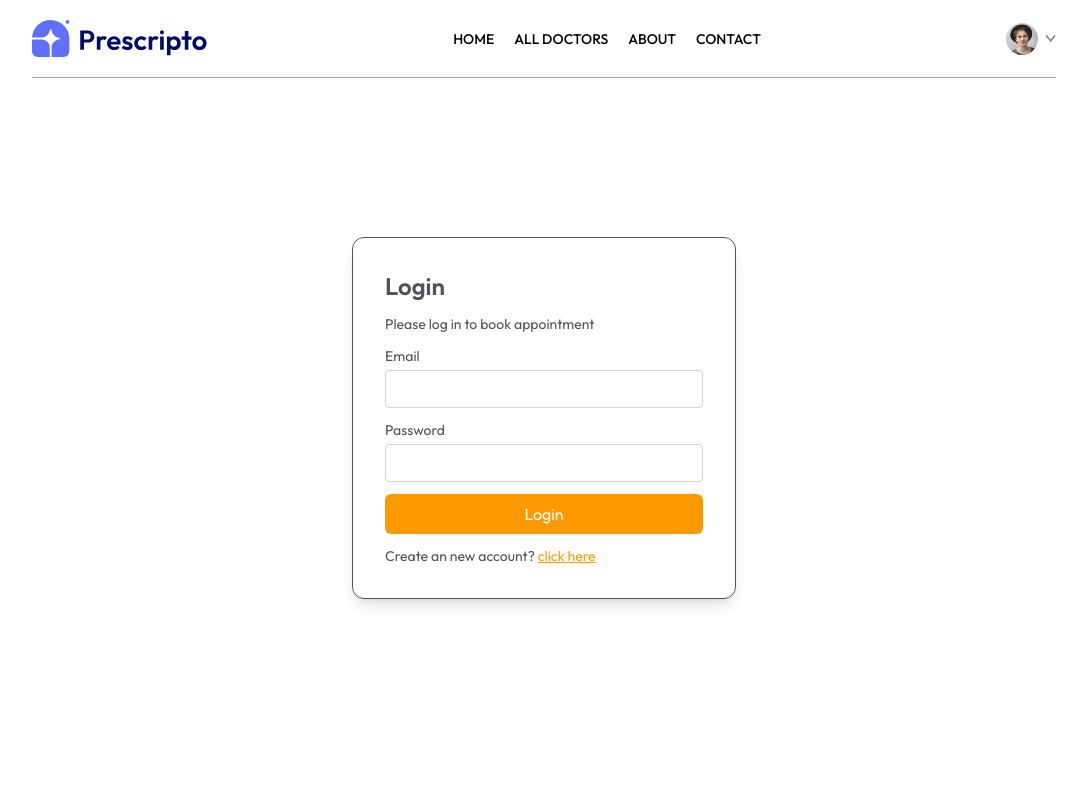
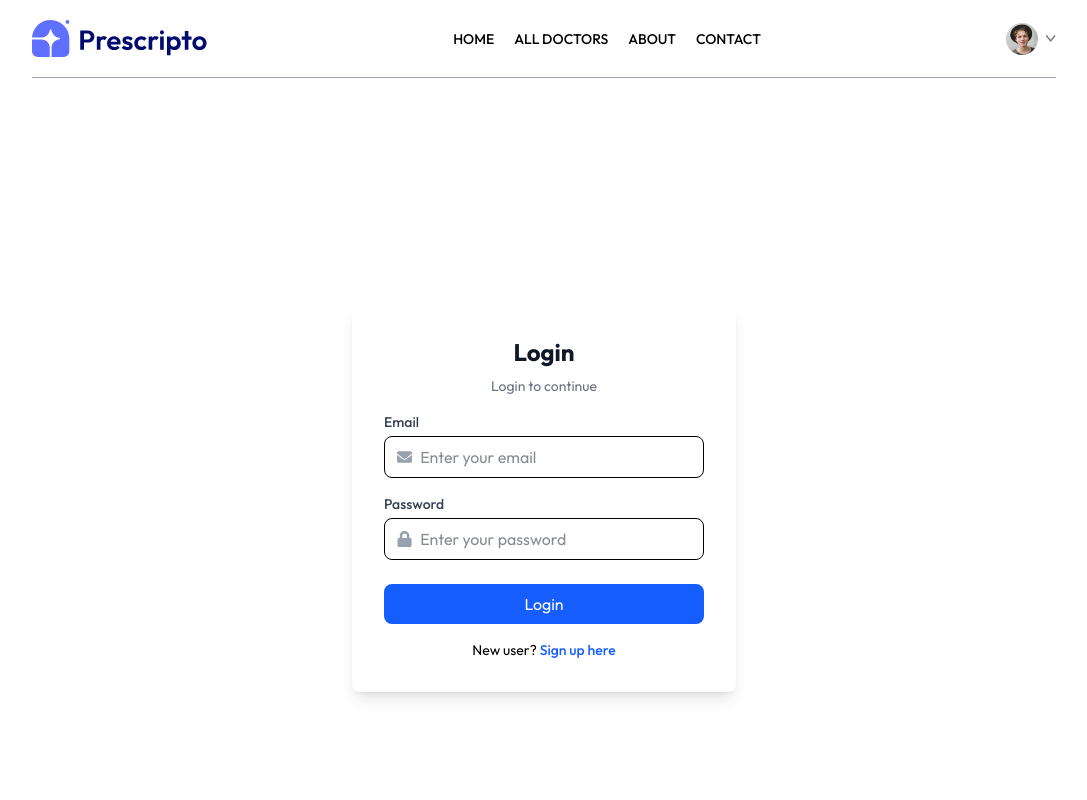
Before and after one commit to Harshal0Sharma/HealthBook, a React app in the folder frontend/: page /login in a window 1280 px wide. Shown: the top 800 px of the page, without its empty margins (96-1183 px from the left). Built offline with nearby package versions, Linux system fonts and the light colour scheme; the HTML template or start-up script is replaced by a standard one.

Commit message:
login page

```diff
--- a/frontend/package.json
+++ b/frontend/package.json
@@ -15,6 +15,7 @@
     "mockdate": "^3.0.5",
     "react": "^18.3.1",
     "react-dom": "^18.3.1",
+    "react-icons": "^5.4.0",
     "react-router-dom": "^7.1.4",
     "react-toastify": "^11.0.3",
     "tailwindcss": "^4.0.1"
--- a/frontend/src/pages/Login.jsx
+++ b/frontend/src/pages/Login.jsx
@@ -1,85 +1,99 @@
 import React, { useState } from "react";
+import { FaUser, FaEnvelope, FaLock } from "react-icons/fa";
 
 const Login = () => {
   const [state, setState] = useState("login");
-
-  const [email, SetEmail] = useState("");
-  const [password, SetPassword] = useState("");
-  const [name, SetName] = useState("");
+  const [email, setEmail] = useState("");
+  const [password, setPassword] = useState("");
+  const [name, setName] = useState("");
 
   const onSubmitHandler = async (event) => {
     event.preventDefault();
   };
 
   return (
-    <form className="min-h-[80vh] flex items-center">
-      <div className="flex flex-col gap-3 m-auto items-start p-8 min-w-[340px] sm:min-w-96 border rounded-xl text-zinc-600 text-sm shadow-lg">
-        <p className="text-2xl font-semibold">
+    <div className="flex items-center justify-center min-h-screen bg-white">
+      <form className="w-full max-w-sm p-8 bg-white rounded-lg shadow-lg">
+        <h2 className="text-2xl font-bold text-gray-900 text-center">
           {state === "Sign Up" ? "Create Account" : "Login"}
+        </h2>
+        <p className="text-sm text-gray-500 text-center mt-2">
+          {state === "Sign Up"
+            ? "Sign up to book your appointment"
+            : "Login to continue"}
         </p>
-        <p>
-          Please {state === "Sign Up" ? "sign up" : "log in"} to book
-          appointment
-        </p>
+
         {state === "Sign Up" && (
-          <div className="w-full">
-            <p>Full Name</p>
+          <div className="mt-4">
+            <label className="block text-sm font-medium text-gray-700">
+              Full Name
+            </label>
+            <div className="flex items-center border rounded-lg px-3 py-2 mt-1">
+              <FaUser className="text-gray-400" />
               <input
-              className="border border-zinc-300 rounded w-full p-2 mt-1"
                 type="text"
-              onChange={(e) => SetName(e.target.name)}
+                className="w-full outline-none px-2 text-gray-900"
+                placeholder="Enter your name"
+                onChange={(e) => setName(e.target.value)}
                 value={name}
                 required
               />
             </div>
+          </div>
         )}
-        <div className="w-full">
-          <p>Email</p>
+
+        <div className="mt-4">
+          <label className="block text-sm font-medium text-gray-700">
+            Email
+          </label>
+          <div className="flex items-center border rounded-lg px-3 py-2 mt-1">
+            <FaEnvelope className="text-gray-400" />
             <input
-            className="border border-zinc-300 rounded w-full p-2 mt-1"
               type="email"
-            onChange={(e) => SetEmail(e.target.name)}
+              className="w-full outline-none px-2 text-gray-900"
+              placeholder="Enter your email"
+              onChange={(e) => setEmail(e.target.value)}
               value={email}
               required
             />
           </div>
-        <div className="w-full">
-          <p>Password</p>
+        </div>
+
+        <div className="mt-4">
+          <label className="block text-sm font-medium text-gray-700">
+            Password
+          </label>
+          <div className="flex items-center border rounded-lg px-3 py-2 mt-1">
+            <FaLock className="text-gray-400" />
             <input
-            className="border border-zinc-300 rounded w-full p-2 mt-1"
               type="password"
-            onChange={(e) => SetPassword(e.target.name)}
+              className="w-full outline-none px-2 text-gray-900"
+              placeholder="Enter your password"
+              onChange={(e) => setPassword(e.target.value)}
               value={password}
               required
             />
           </div>
-        <button className="bg-amber-500 text-white w-full py-2 rounded-md text-base">
+        </div>
+
+        <button
+          className="w-full bg-blue-600 text-white py-2 rounded-lg mt-6 hover:bg-blue-700 transition"
+          onClick={onSubmitHandler}
+        >
           {state === "Sign Up" ? "Create Account" : "Login"}
         </button>
 
-        {state === "Sign Up" ? (
-          <p>
-            Already have an account?{" "}
+        <p className="text-sm text-center mt-4">
+          {state === "Sign Up" ? "Already have an account?" : "New user?"}{" "}
           <span
-              onClick={() => setState("login")}
-              className="text-amber-500 underline cursor-pointer"
+            onClick={() => setState(state === "Sign Up" ? "login" : "Sign Up")}
+            className="text-blue-600 font-medium cursor-pointer"
           >
-              Login here
+            {state === "Sign Up" ? "Login here" : "Sign up here"}
           </span>
         </p>
-        ) : (
-          <p>
-            Create an new account?{" "}
-            <span
-              onClick={() => setState("Sign Up")}
-              className="text-amber-500 underline cursor-pointer"
-            >
-              click here
-            </span>
-          </p>
-        )}
+      </form>
     </div>
-    </form>
   );
 };
 
--- /dev/null
+++ b/frontend/src/pages/login1.jsx
@@ -0,0 +1,86 @@
+import React, { useState } from "react";
+
+const login1 = () => {
+  const [state, setState] = useState("login");
+
+  const [email, SetEmail] = useState("");
+  const [password, SetPassword] = useState("");
+  const [name, SetName] = useState("");
+
+  const onSubmitHandler = async (event) => {
+    event.preventDefault();
+  };
+
+  return (
+    <form className="min-h-[80vh] flex items-center">
+      <div className="flex flex-col gap-3 m-auto items-start p-8 min-w-[340px] sm:min-w-96 border rounded-xl text-zinc-600 text-sm shadow-lg">
+        <p className="text-2xl font-semibold">
+          {state === "Sign Up" ? "Create Account" : "Login"}
+        </p>
+        <p>
+          Please {state === "Sign Up" ? "sign up" : "log in"} to book
+          appointment
+        </p>
+        {state === "Sign Up" && (
+          <div className="w-full">
+            <p>Full Name</p>
+            <input
+              className="border border-zinc-300 rounded w-full p-2 mt-1"
+              type="text"
+              onChange={(e) => SetName(e.target.name)}
+              value={name}
+              required
+            />
+          </div>
+        )}
+        <div className="w-full">
+          <p>Email</p>
+          <input
+            className="border border-zinc-300 rounded w-full p-2 mt-1"
+            type="email"
+            onChange={(e) => SetEmail(e.target.name)}
+            value={email}
+            required
+          />
+        </div>
+        <div className="w-full">
+          <p>Password</p>
+          <input
+            className="border border-zinc-300 rounded w-full p-2 mt-1"
+            type="password"
+            onChange={(e) => SetPassword(e.target.name)}
+            value={password}
+            required
+          />
+        </div>
+        <button className="bg-amber-500 text-white w-full py-2 rounded-md text-base">
+          {state === "Sign Up" ? "Create Account" : "Login"}
+        </button>
+
+        {state === "Sign Up" ? (
+          <p>
+            Already have an account?{" "}
+            <span
+              onClick={() => setState("login")}
+              className="text-amber-500 underline cursor-pointer"
+            >
+              Login here
+            </span>
+          </p>
+        ) : (
+          <p>
+            Create an new account?{" "}
+            <span
+              onClick={() => setState("Sign Up")}
+              className="text-amber-500 underline cursor-pointer"
+            >
+              click here
+            </span>
+          </p>
+        )}
+      </div>
+    </form>
+  );
+};
+
+export default login1;
```
Also changed, not shown: 1 other file (tests, documents, lock files or other folders). Lines whose indentation alone changed are shown as unchanged.
